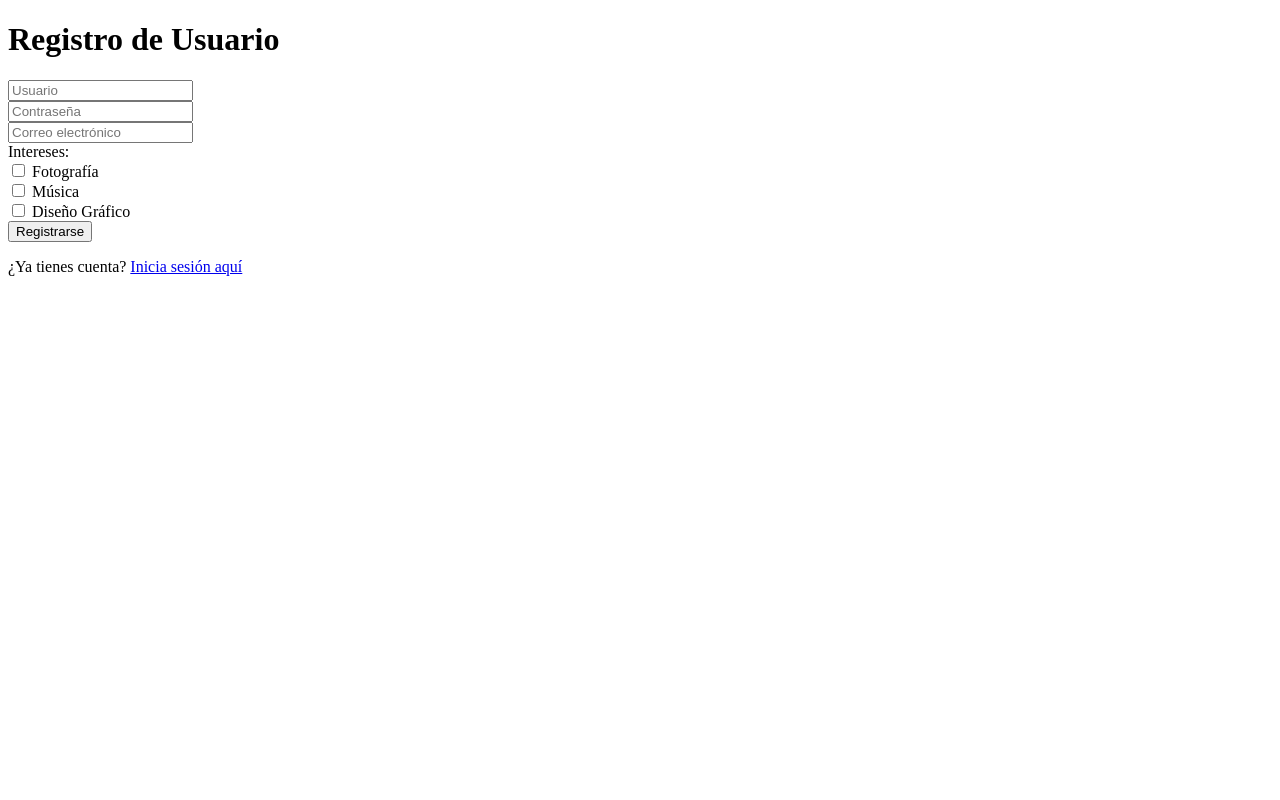
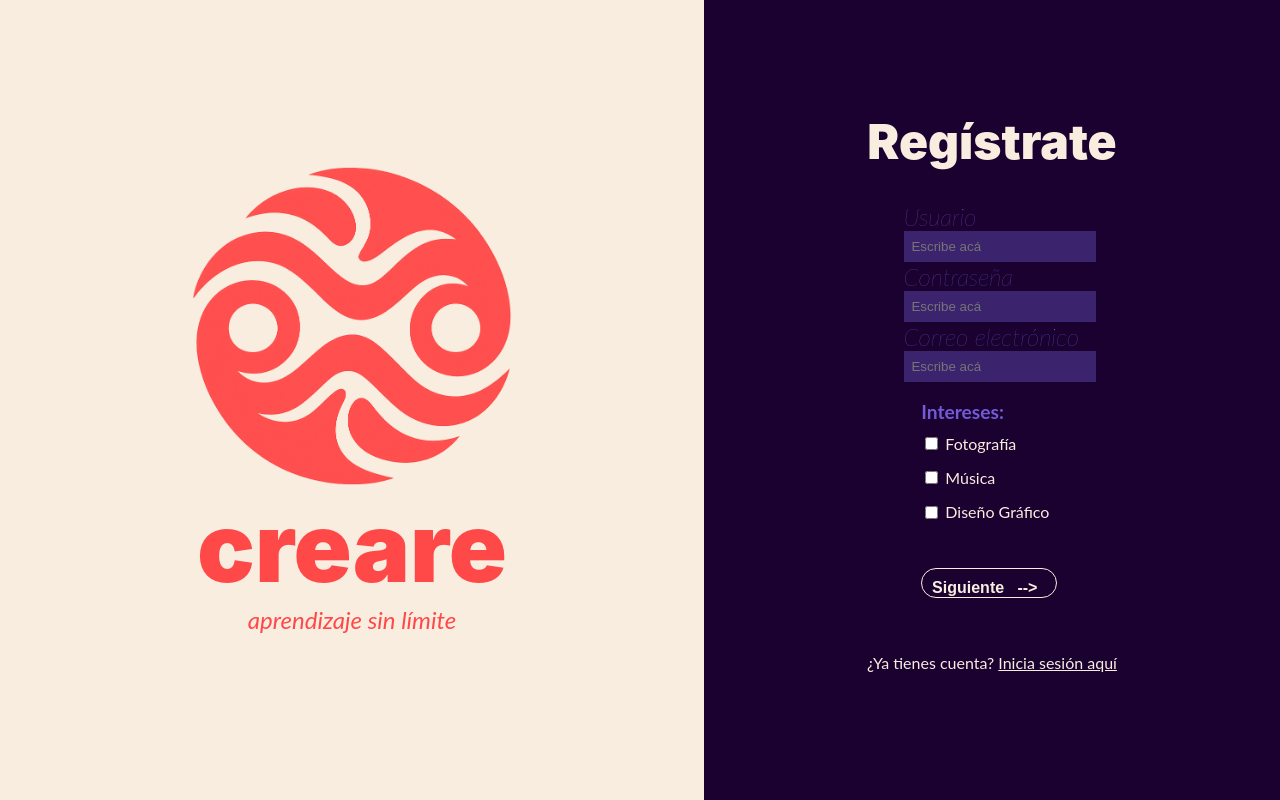
Before and after one commit to juanfriorozco8/proyecto2, a Flask app: page /register in a window 1280 px wide. Run offline with Flask 3, Linux system fonts and the light colour scheme.

Commit message:
front html y css de login y register

```diff
--- a/backend/static/estilos.css
+++ b/backend/static/estilos.css
@@ -24,7 +24,7 @@ h2{
     font-weight: lighter;
 }
 
-.container_login{
+.container_login, .container_reg{
     display: flex;
     flex-direction: row;
     height: 100vh;
@@ -32,7 +32,7 @@ h2{
     background-color: rgb(199, 255, 255);
 }
 
-.login_izq{
+.login_izq,.reg_izq{
     width: 55%;
     display: flex;
     flex-direction: column;
@@ -59,7 +59,7 @@ img{
     font-size: 150%;
 }
 
-.login_der{
+.login_der, .reg_der{
     justify-content: center;
     align-items: center;
     width: 45%;
@@ -72,19 +72,21 @@ img{
     padding: 5%;
 }
 .login_boton{
-    display: flex;
-    flex-direction: column;
-    margin-top: 15%;
+    margin-top: 7%;
     padding: 0;
 }
 
 .next{
-    font-size: 135%;
+    font-size: 100%;
     border-color: #FF4848;
     font-weight: bolder;
     margin-top: 30%;
     margin: 15%;
-    padding: 5%;
+    margin-left: 0;
+
+    padding: 7%;
+    padding-right: 13%;
+    padding-bottom: 0;
     color: #F9EDE0;
     background-color: #725bd700;
     border-color: #F9EDE0;
@@ -101,7 +103,21 @@ img{
     color: #715BD720;
 }
 
-.go_register{
+.go_register,.go_login{
     font-size: 100%;
     color:#F9EDE0;
 }
+
+.intereses{
+    font-size: larger;
+    font-weight: bolder;
+    color: #715BD7;
+}
+
+.intereses_box{
+    margin: 10%;
+}
+.intereses_list{
+    margin-top: 5%;
+    margin-bottom: 10%;
+}
--- a/backend/templates/register.html
+++ b/backend/templates/register.html
@@ -3,21 +3,50 @@
 <head>
     <meta charset="UTF-8">
     <title>Registro</title>
+    <link rel="stylesheet" href="..\static\estilos.css">
+
 </head>
 <body>
     <div class="container_reg">
-    <h1>Registro de Usuario</h1>
-    <form id="formRegistro">
-        <input type="text" placeholder="Usuario" id="usuario" required><br>
-        <input type="password" placeholder="Contraseña" id="contrasena" required><br>
-        <input type="email" placeholder="Correo electrónico" id="correo" required><br>
-        <label>Intereses:</label><br>
-        <input type="checkbox" id="intereses" value="Fotografía"> Fotografía<br>
-        <input type="checkbox" id="intereses" value="Música"> Música<br>
-        <input type="checkbox" id="intereses" value="Diseño Gráfico"> Diseño Gráfico<br>
-        <input type="submit" value="Registrarse">
-    </form>
-    <p>¿Ya tienes cuenta? <a href="/login">Inicia sesión aquí</a></p>
+            <div class="reg_izq">
+                <div class="logo">
+                <!--<img src="images/logo.png" alt="logo"> -->
+                <img src="images/logo.png" alt="logo">
+            </div>
+
+            <h1 class="creare_login">creare</h1>
+            <p1 class="slogan_login">aprendizaje sin límite</p1>
+            </div>
+
+            <div class="reg_der">
+                 <h1>Regístrate</h1>
+                <div class="login_boton">
+                <form id="formRegistro"></form>
+                    <div class="inputs">
+                        <h2>Usuario</h2>
+                        <input class= "ingreso" type="text" placeholder="Escribe acá" id="usuario" required><br>
+                        <h2>Contraseña</h2>
+                        <input class= "ingreso" type="password" placeholder="Escribe acá" id="contrasena" required><br>
+                        <h2>Correo electrónico</h2>
+                        <input class= "ingreso" type="email" placeholder="Escribe acá" id="correo" required><br>
+                    </div>
+
+                    <div class="intereses_box">
+                        <label class="intereses">Intereses:</label><br>
+                        <div class="intereses_list">
+                            <input class="intereses_list" type="checkbox" id="intereses" value="Fotografía"> Fotografía<br>
+                            <input class="intereses_list" type="checkbox" id="intereses" value="Música"> Música<br>
+                            <input class="intereses_list" type="checkbox" id="intereses" value="Diseño Gráfico"> Diseño Gráfico<br>
+                        </div>
+
+                        <input class= "next" type="submit" value="Siguiente   -->">
+                    </div>
+
+
+                </form>
+                </div>
+                <p class="go_login">¿Ya tienes cuenta? <a class="go_login" href="/login">Inicia sesión aquí</a></p>
+            </div>
     </div>
     <script src="{{ url_for('static', filename='js/register.js') }}"></script>
 </body>
```
Also changed, not shown: backend/templates/login.html (+3 -4 lines), inicializar.py (+5 -5 lines).
